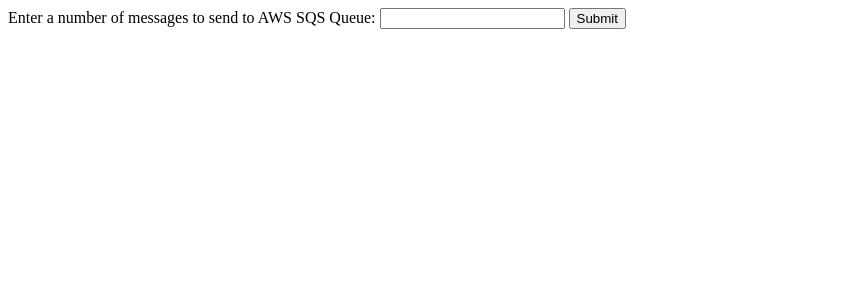
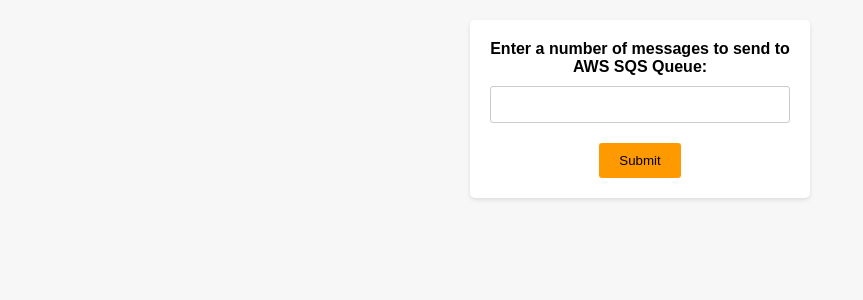
Before and after one commit to junglekid/aws-eks-keda-sqs-lab, a Flask app: page / in a window 1280 px wide. Shown: the top 300 px of the page, without its empty margins (0-863 px from the left). Run offline with Flask 3, Linux system fonts and the light colour scheme.

Commit message:
Adding some style to the produce html page

```diff
--- a/containers/sqs-producer/template/index.html
+++ b/containers/sqs-producer/template/index.html
@@ -1,7 +1,52 @@
+
 <!DOCTYPE html>
 <html>
 <head>
     <title>Run AWS Command</title>
+    <style>
+        body {
+            font-family: Arial, sans-serif;
+            background-color: #f7f7f7;
+            text-align: center;
+        }
+
+        form {
+            background-color: #fff;
+            border-radius: 5px;
+            box-shadow: 0 2px 4px rgba(0, 0, 0, 0.1);
+            padding: 20px;
+            margin: 20px auto;
+            max-width: 300px;
+        }
+
+        label {
+            display: block;
+            font-weight: bold;
+            margin-bottom: 10px;
+        }
+
+        input[type="text"] {
+            width: 100%;
+            padding: 10px;
+            margin-bottom: 20px;
+            border: 1px solid #ccc;
+            border-radius: 3px;
+            box-sizing: border-box;
+        }
+
+        button[type="submit"] {
+            background-color: #f90;
+            color: #000;
+            border: none;
+            padding: 10px 20px;
+            border-radius: 3px;
+            cursor: pointer;
+        }
+
+        button[type="submit"]:hover {
+            background-color: #f90;
+        }
+    </style>
 </head>
 <body>
     <form method="POST" action="/">
```
